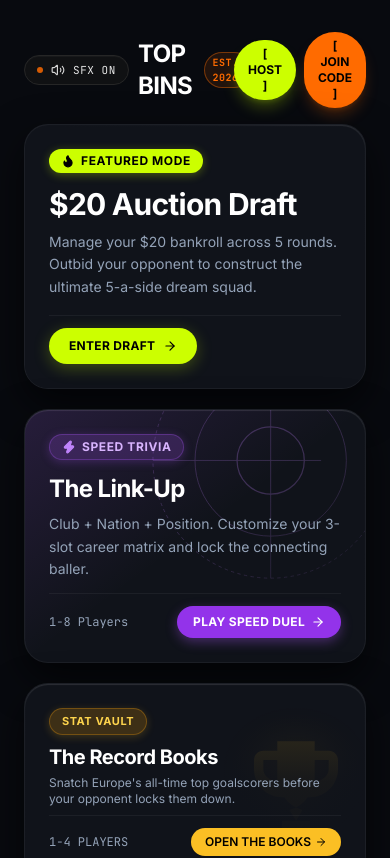
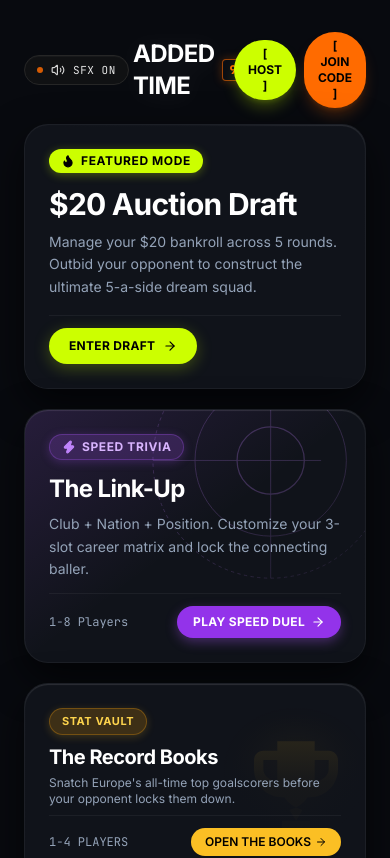
Before and after one commit to farizfarooqui7-web/added-time, a React (Vite) app: page / in a window 390 px wide. Shown: the top 858 px of the page. Built offline with nearby package versions, Linux system fonts and the light colour scheme; no server answers; a web font is replaced by a local one.

Commit message:
chore: rebrand to Added Time and refine presence indicators

```diff
--- a/index.html
+++ b/index.html
@@ -4,7 +4,7 @@
     <meta charset="UTF-8" />
     <link rel="icon" type="image/svg+xml" href="/favicon.svg" />
     <meta name="viewport" content="width=device-width, initial-scale=1.0" />
-    <title>TOP BINS | The Competitive Football Party Platform</title>
+    <title>ADDED TIME | The Competitive Football Party Platform</title>
     <link rel="preconnect" href="https://fonts.googleapis.com">
     <link rel="preconnect" href="https://fonts.gstatic.com" crossorigin>
     <link href="https://fonts.googleapis.com/css2?family=Barlow+Condensed:ital,wght@0,600;0,700;0,800;0,900;1,700;1,900&family=JetBrains+Mono:wght@400;500;600;700;800&family=Inter:wght@400;500;600;700&display=swap" rel="stylesheet">
--- a/package.json
+++ b/package.json
@@ -1,5 +1,5 @@
 {
-  "name": "top-bins",
+  "name": "added-time",
   "private": true,
   "version": "0.0.0",
   "type": "module",
--- a/party/main.ts
+++ b/party/main.ts
@@ -112,7 +112,7 @@ function generateAuthoritativeMatchData(modeId: string, members: PartyMember[])
       sharedData = { cards: shuffled, totalRounds: 5 };
     }
   } catch (err) {
-    console.error('[Top Bins Match Engine] Failed to generate shared match data:', err);
+    console.error('[Added Time Match Engine] Failed to generate shared match data:', err);
   }
 
   return { sharedData, assignedRoles };
--- a/src/App.css
+++ b/src/App.css
@@ -1 +1 @@
-/* Top Bins - Clean Application Stylesheet */
+/* Added Time - Clean Application Stylesheet */
--- a/src/components/BentoGrid.tsx
+++ b/src/components/BentoGrid.tsx
@@ -32,11 +32,23 @@ export const BentoGrid: React.FC<BentoGridProps> = ({ modes, onLaunchMode }) =>
 
     if (total <= 0) return null;
 
+    let label = `${total} playing`;
+    if (searching > 0 && inGame === 0) {
+      label = `${searching} in queue`;
+    } else if (inGame > 0 && searching === 0) {
+      label = `${inGame} playing`;
+    } else if (searching > 0 && inGame > 0) {
+      label = `${total} active`;
+    }
+
     return (
-      <div className="inline-flex items-center gap-1.5 font-mono text-[10px] text-slate-300">
-        <span className="w-1.5 h-1.5 rounded-full bg-emerald-400 shadow-[0_0_6px_rgba(52,211,153,0.9)] animate-pulse" />
-        <span className="font-semibold text-slate-300">
-          {searching > 0 ? `${searching} in queue` : `${inGame} playing`}
+      <div className="inline-flex items-center gap-1.5 font-mono text-[11px] text-neutral-400 select-none">
+        <span className="relative flex h-1.5 w-1.5">
+          <span className="animate-ping absolute inline-flex h-full w-full rounded-full bg-emerald-400 opacity-75" />
+          <span className="relative inline-flex rounded-full h-1.5 w-1.5 bg-emerald-400 shadow-[0_0_8px_rgba(52,211,153,0.8)]" />
+        </span>
+        <span className="font-medium tracking-tight text-neutral-300">
+          {label}
         </span>
       </div>
     );
--- a/src/components/BroadcastHeader.tsx
+++ b/src/components/BroadcastHeader.tsx
@@ -68,14 +68,21 @@ export const BroadcastHeader: React.FC<BroadcastHeaderProps> = ({
         </button>
       </div>
 
-      {/* Center: Prominent Centered "TOP BINS" Logo with Electric Blaze Orange Tag */}
+      {/* Center: Prominent Centered "ADDED TIME" Logo with 90+ Stoppage Board Accent */}
       <div className="w-1/3 flex items-center justify-center">
-        <div className="flex items-center gap-2.5">
-          <span className="font-sans font-black text-2xl md:text-3xl tracking-tight text-white uppercase select-none">
-            TOP BINS
-          </span>
-          <span className="font-mono text-[10px] font-bold border border-[#ff6b00]/40 text-[#ff6b00] bg-[#ff6b00]/10 px-2 py-0.5 rounded-full tracking-wider select-none shadow-sm">
-            EST. 2026
+        <div className="flex items-center gap-2 select-none group">
+          <div className="flex items-center gap-2">
+            <span className="font-sans font-black text-2xl md:text-3xl tracking-tight text-white uppercase drop-shadow-[0_2px_12px_rgba(255,255,255,0.08)]">
+              ADDED TIME
+            </span>
+            <div className="flex items-center px-1.5 py-0.5 rounded bg-[#0a0d14] border border-[#ff6b00]/60 shadow-[0_0_10px_rgba(255,107,0,0.3)]">
+              <span className="font-mono text-xs font-black tracking-tight text-[#ff6b00]">
+                90+
+              </span>
+            </div>
+          </div>
+          <span className="hidden sm:inline-block font-mono text-[10px] font-bold text-neutral-400 bg-neutral-900/80 border border-neutral-800 px-2 py-0.5 rounded-full tracking-wider">
+            STOPPAGE DUELS
           </span>
         </div>
       </div>
--- a/src/components/CardShowcaseVault.tsx
+++ b/src/components/CardShowcaseVault.tsx
@@ -227,7 +227,7 @@ export const CardShowcaseVault: React.FC<CardShowcaseVaultProps> = ({ cards, onC
         <div className="flex items-center gap-2 mb-3">
           <CheckCircle2 className="w-4 h-4 text-[#ccff00]" />
           <h4 className="font-athletic font-black text-xl text-white uppercase tracking-tight">
-            TOP BINS SQUAD ARCHITECTURE
+            ADDED TIME SQUAD ARCHITECTURE
           </h4>
         </div>
 
--- a/src/components/EraPlayerCard.tsx
+++ b/src/components/EraPlayerCard.tsx
@@ -31,7 +31,7 @@ export const EraPlayerCard: React.FC<EraPlayerCardComponentProps> = ({
   clubAbbreviation,
   season = '2024',
   positions = [],
-  club = 'Top Bins',
+  club = 'Added Time',
   clubCrestUrl,
   crestPath,
   imageUrl,
@@ -120,7 +120,7 @@ export const EraPlayerCard: React.FC<EraPlayerCardComponentProps> = ({
   const displayFirstName = firstName || (nameParts.length > 1 ? nameParts[0] : '');
   const displayLastName = lastName || (nameParts.length > 1 ? nameParts.slice(1).join(' ') : safeName);
 
-  const safeClub = (club || 'TOP BINS').toUpperCase();
+  const safeClub = (club || 'ADDED TIME').toUpperCase();
 
   // Derive standard club abbreviation (e.g. LFC, FCB, RMA, CFC, MCFC, ACM, JUV, ARS)
   const displayClubAbbr =
@@ -518,7 +518,7 @@ export const EraPlayerCard: React.FC<EraPlayerCardComponentProps> = ({
           {/* Back Footer */}
           <div className="border-t border-neutral-800 pt-2 flex items-center justify-between text-[10px] font-mono text-neutral-500">
             <span>POSITION: [ {formatPositions(positions)} ]</span>
-            <span className="text-[#00f0ff] font-bold">TOP BINS MINT</span>
+            <span className="text-[#00f0ff] font-bold">ADDED TIME MINT</span>
           </div>
         </div>
       </div>
--- a/src/games/auction-draft/AuctionArena.tsx
+++ b/src/games/auction-draft/AuctionArena.tsx
@@ -940,11 +940,11 @@ const AuctionArenaInner: React.FC<AuctionArenaProps> = ({ config, onExitMatch })
                     displayName={currentLot?.displayName ?? currentLot?.name ?? ''}
                     firstName={currentLot?.firstName ?? ''}
                     lastName={currentLot?.lastName ?? currentLot?.name ?? ''}
-                    clubCode={currentLot?.clubCode ?? 'TB'}
+                    clubCode={currentLot?.clubCode ?? 'AT'}
                     clubAbbreviation={currentLot?.clubAbbreviation ?? currentLot?.clubCode}
                     season={currentLot?.season ?? '2024'}
                     positions={currentLot?.positions ?? ['ATK']}
-                    club={currentLot?.club ?? 'Top Bins'}
+                    club={currentLot?.club ?? 'Added Time'}
                     clubCrestUrl={currentLot?.clubCrestUrl}
                     crestPath={currentLot?.crestPath}
                     nation={currentLot?.nation}
--- a/src/utils/audio.ts
+++ b/src/utils/audio.ts
@@ -1,4 +1,4 @@
-// Top Bins Arcade-Grade Audio Synthesizer
+// Added Time Arcade-Grade Audio Synthesizer
 // Zero external asset dependencies, zero latency, multi-layer Web Audio API sound engine
 
 class SoundFX {
```
Also changed, not shown: partyServer.ts (+12 -12 lines), 2 other files (tests, documents, lock files or other folders).
